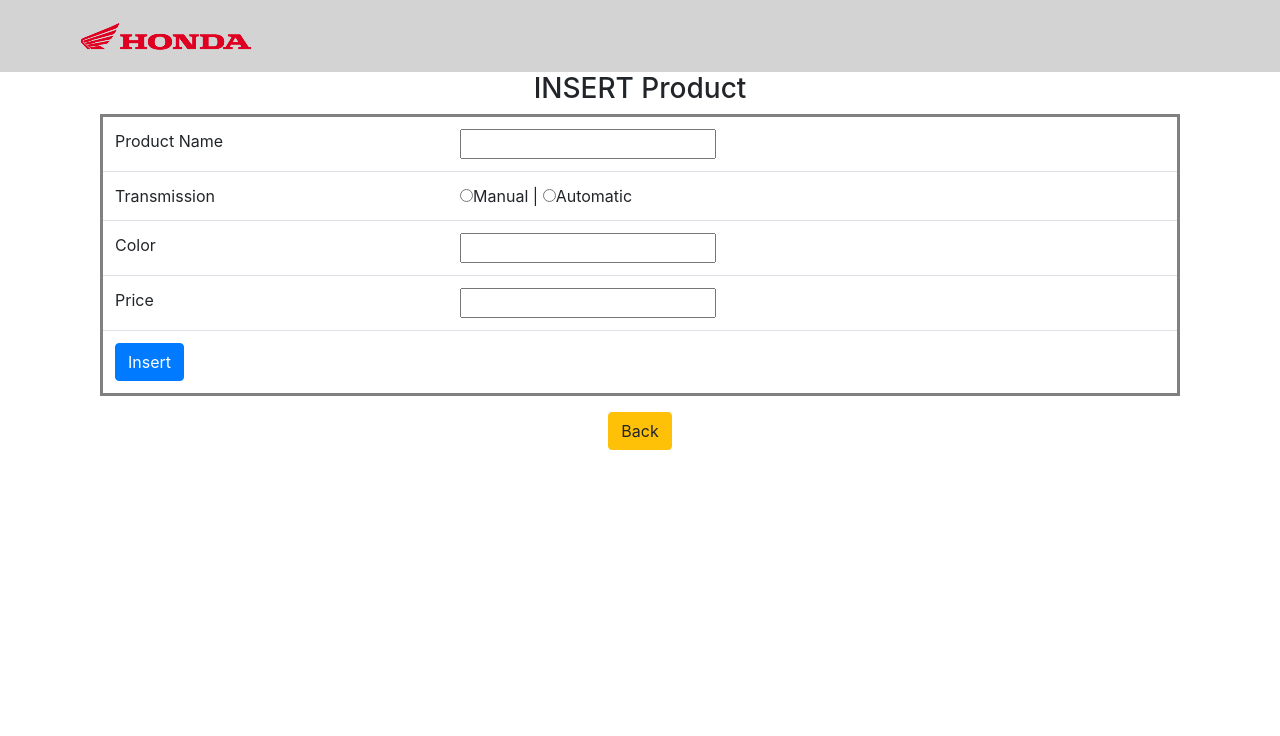
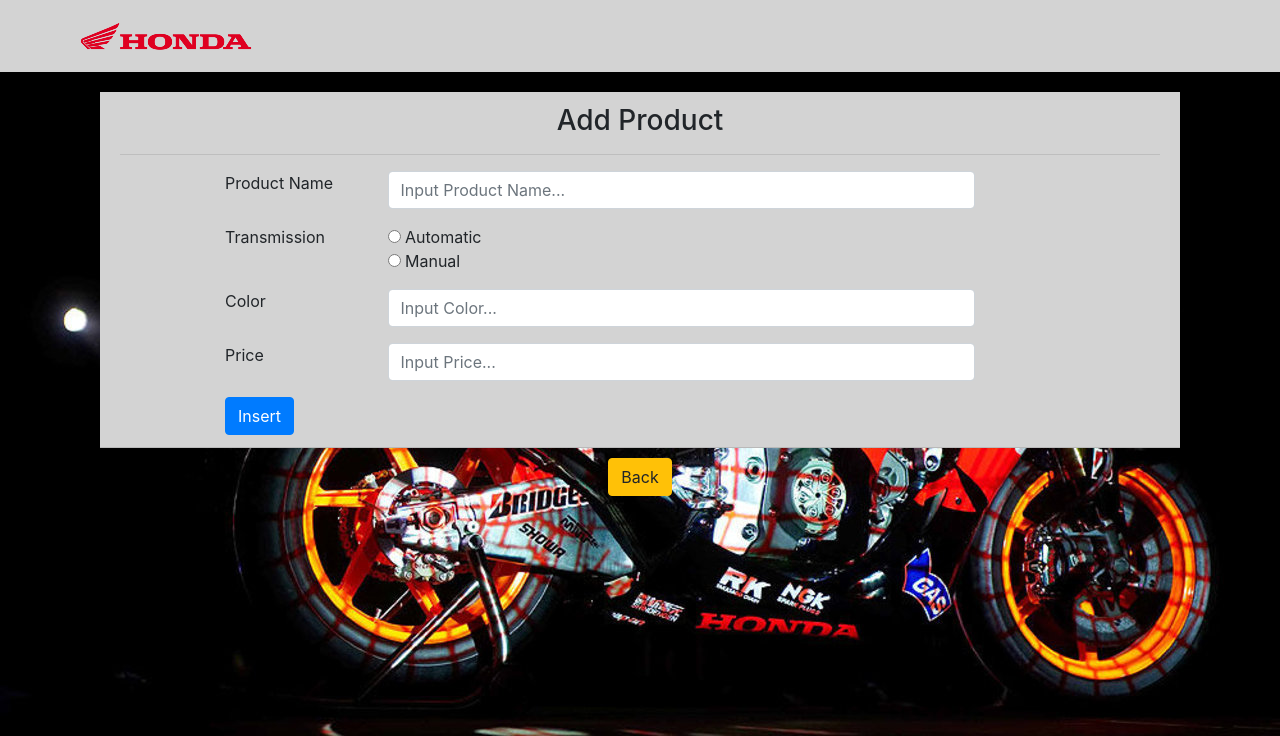
Before and after one commit to sakti-git/crudHonda, a Django app: page /Insert in a window 1280 px wide. Shown: the top 736 px of the page. Run offline with Django 3.2, Linux system fonts and the light colour scheme; some libraries are stand-ins or nearby versions.

Commit message:
Adding image

```diff
--- a/crudHonda/models.py
+++ b/crudHonda/models.py
@@ -3,7 +3,7 @@ from django.db import models
 
 class ProductModel(models.Model):
     nama = models.CharField(max_length=30)
-    transmisi = models.CharField(max_length=6)
+    transmisi = models.CharField(max_length=9)
     warna = models.CharField(max_length=20)
     harga = models.IntegerField()
 
--- a/crudHonda/settings.py
+++ b/crudHonda/settings.py
@@ -123,3 +123,6 @@ USE_TZ = True
 # https://docs.djangoproject.com/en/1.11/howto/static-files/
 
 STATIC_URL = '/static/'
+MEDIA_URL = '/media/'
+
+MEDIA_ROOT = os.path.join(BASE_DIR, 'media')
--- a/crudHonda/urls.py
+++ b/crudHonda/urls.py
@@ -17,6 +17,8 @@ Including another URLconf
 from django.contrib import admin
 from django.urls import path
 from . import views
+from django.conf.urls.static import static
+from django.conf import settings
 
 urlpatterns = [
     path('admin/', admin.site.urls),
@@ -25,4 +27,5 @@ urlpatterns = [
     path('Edit/<int:id>', views.editMotor, name="editMotor"),
     path('Update/<int:id>', views.updateProd, name="updateProd"),
     path('Delete/<int:id>', views.deleteProd, name="deleteProd")
-]
+] + static(settings.MEDIA_URL,
+           document_root=settings.MEDIA_ROOT)
--- a/crudHonda/views.py
+++ b/crudHonda/views.py
@@ -2,7 +2,6 @@ from django.shortcuts import render
 from crudHonda.models import ProductModel
 from django.contrib import messages
 from crudHonda.forms import ProductForms
-from django.template import RequestContext
 
 
 def showProd(request):
--- a/templates/insert.html
+++ b/templates/insert.html
@@ -10,7 +10,7 @@
     <title>ADD</title>
 </head>
 
-<body>
+<body style="background-image: url(../media/Honda2.jpg);">
     <script src="https://cdn.jsdelivr.net/npm/popper.js@1.16.1/dist/umd/popper.min.js"
         integrity="sha384-9/reFTGAW83EW2RDu2S0VKaIzap3H66lZH81PoYlFhbGU+6BZp6G7niu735Sk7lN"
         crossorigin="anonymous"></script>
@@ -18,45 +18,97 @@
         integrity="sha384-B4gt1jrGC7Jh4AgTPSdUtOBvfO8shuf57BaghqFfPlYxofvL8/KUEfYiJOMMV+rV"
         crossorigin="anonymous"></script>
 
-    <center>
     <nav class="navbar navbar-expand-lg navbar-dark" style="background-color: lightgray;">
-            <img src="./pngwing.com.png" style="padding-left: 50px;">
+        <img src="../media/logo.png" style="padding-left: 50px;">
     </nav>
 
-        <h3>INSERT Product</h3>
-        <form id="form-filter" method="POST" style="padding-bottom: 10px; padding-right: 100px; padding-left: 100px;">
+    <form id="form-filter" method="POST"
+        style="padding-top: 20px; padding-bottom: 10px; padding-right: 100px; padding-left: 100px;">
         {% csrf_token %}
-            <table class="table table-hover" style="border-style: solid;">
-                <tr>
-                    <td>Product Name</td>
-                    <td><input type="text" name="nama"></td>
-                </tr>
-                <tr>
-                    <td>Transmission</td>
-                    <td><input type="radio" name="transmisi" value="Manual">Manual |
-                        <input type="radio" name="transmisi" value="Automatic">Automatic</td>
-                </tr>
-                <tr>
-                    <td>Color</td>
-                    <td><input type="text" name="color"></td>
-                </tr>
-                <tr>
-                    <td>Price</td>
-                    <td><input type="text" name="harga"></td>
-                </tr>
-                <tr>
-                    <td><button type="submit" class="btn btn-primary">Insert</button></td>
-                    <td>{% if messages %}
+        <div class="card-header" style="background-color:lightgray">
+            <h3 style="text-align: center;">Add Product</h3>
+            <hr>
+
+            <div class="row">
+                <div class="col" style="padding-left: 100px;">
+                    <div class="form-check">
+                        <label class="form-check-label" for="nama">
+                            Product Name
+                        </label>
+                    </div>
+                </div>
+                <div class="col-9" style="padding-right: 200px;">
+                    <div class="form-group">
+                        <input type="text" name="nama" class="form-control" id="nama"
+                            placeholder="Input Product Name...">
+                    </div>
+                </div>
+            </div>
+
+            <div class="row">
+                <div class="col" style="padding-left: 100px;">
+                    <div class="form-check">
+                        <label class="form-check-label" for="transmisi">
+                            Transmission
+                        </label>
+                    </div>
+                </div>
+                <div class="col-9" style="padding-right: 200px;">
+                    <div class="form-group">
+                        <input type="radio" name="transmisi" value="Automatic"> Automatic <br>
+                        <input type="radio" name="transmisi" value="Manual"> Manual
+                    </div>
+                </div>
+            </div>
+
+            <div class="row">
+                <div class="col" style="padding-left: 100px;">
+                    <div class="form-check">
+                        <label class="form-check-label" for="warna">
+                            Color
+                        </label>
+                    </div>
+                </div>
+                <div class="col-9" style="padding-right: 200px;">
+                    <div class="form-group">
+                        <input type="text" name="warna" class="form-control" id="warna" placeholder="Input Color...">
+                    </div>
+                </div>
+            </div>
+
+            <div class="row">
+                <div class="col" style="padding-left: 100px;">
+                    <div class="form-check">
+                        <label class="form-check-label" for="harga">
+                            Price
+                        </label>
+                    </div>
+                </div>
+                <div class="col-9" style="padding-right: 200px;">
+                    <div class="form-group">
+                        <input type="text" name="harga" class="form-control" id="harga" placeholder="Input Price...">
+                    </div>
+                </div>
+            </div>
+            <div class="row">
+                <div class="col" style="padding-left: 100px;">
+                    <div class="form-check">
+                        <button type="submit" class="btn btn-primary">Insert</button>
+                    </div>
+                </div>
+                <div class="col-9" style="padding-right: 200px;">
+                    {% if messages %}
                     {% for mess in messages %}
                     <b style="color: green;">{{mess}}</b>
                     {% endfor %}
                     {% endif %}
-                    </td>
-                </tr>
-            </table>
+                </div>
+            </div>
+        </div>
+
+    </form>
+    <center>
         <a href="{% url 'showProd' %}" class="btn btn-warning">Back</a>
-        </form>
-
     </center>
 </body>
 
```
Also changed, not shown: templates/edit.html (+95 -36 lines), templates/index.html (+8 -4 lines), media/Honda2.jpg (added), media/logo.png (renamed from templates/pngwing.com.png). Lines whose indentation alone changed are shown as unchanged.
